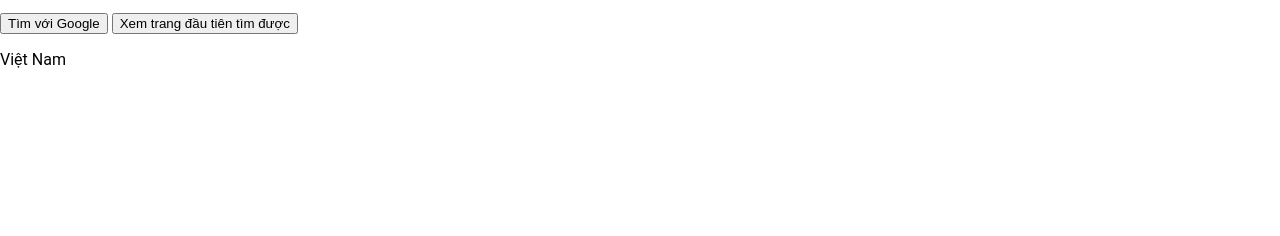
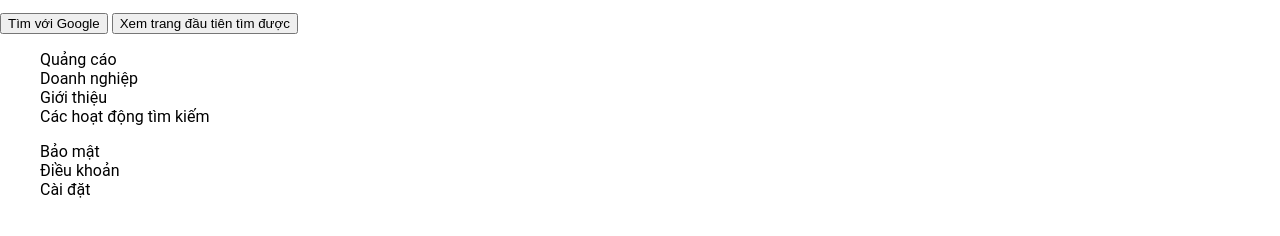
Before and after one commit to phmhngn88/google-homepage, a plain HTML site: page index.html in a window 1280 px wide. Shown: the part 512-748 px from the top of the page. Drawn offline with Linux system fonts and the light colour scheme.

Commit message:
add footer

```diff
--- a/index.html
+++ b/index.html
@@ -37,9 +37,18 @@
         <input type="submit" value="Tìm với Google" id="google_search">
         <input type="submit" value="Xem trang đầu tiên tìm được" id="im_feeling_lucky">
     </div>
-    <div id="country">
-        <p>
-            Việt Nam
-        </p>
-    </div>
 </body>
+
+<footer>
+    <ul class="footer-left">
+        <li>Quảng cáo</li>
+        <li>Doanh nghiệp</li>
+        <li>Giới thiệu</li>
+        <li>Các hoạt động tìm kiếm</li>
+    </ul>
+    <ul class="footer-right">
+        <li>Bảo mật</li>
+        <li>Điều khoản</li>
+        <li>Cài đặt</li>
+    </ul>
+</footer>
```
